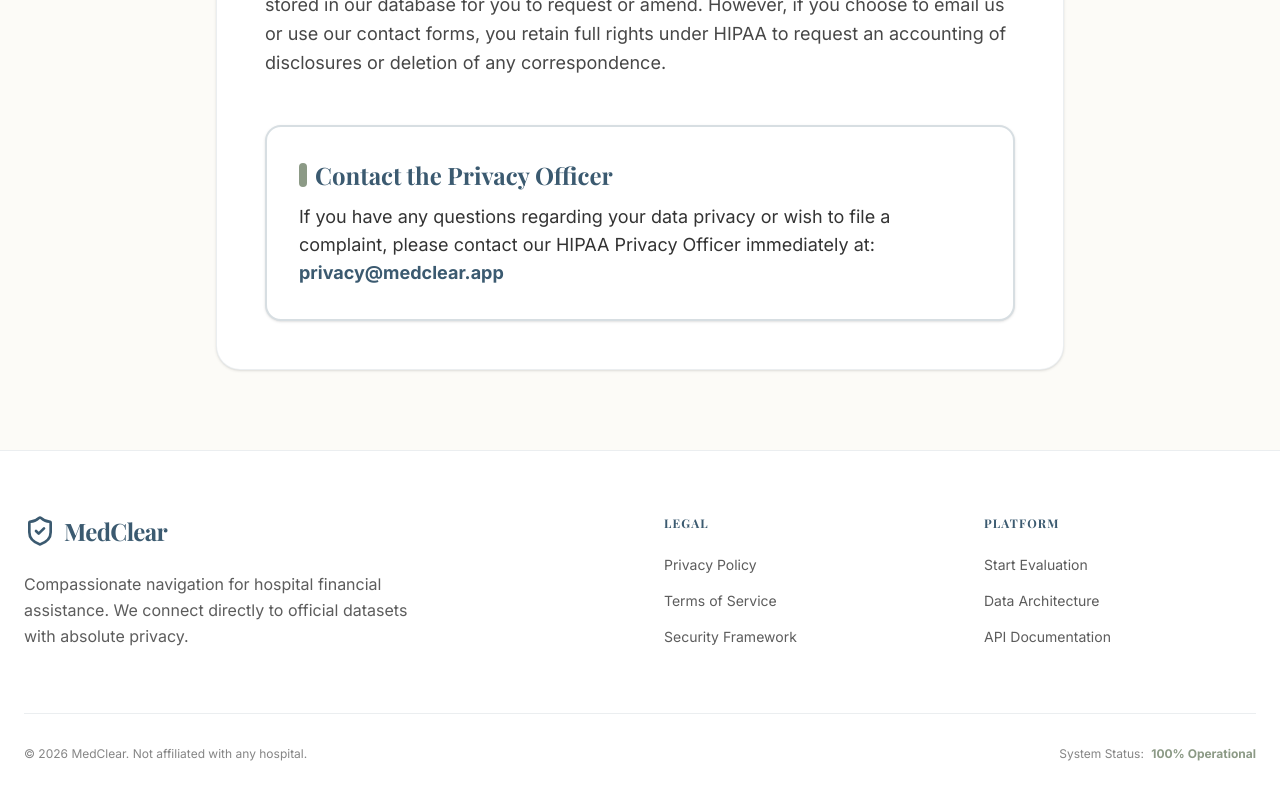
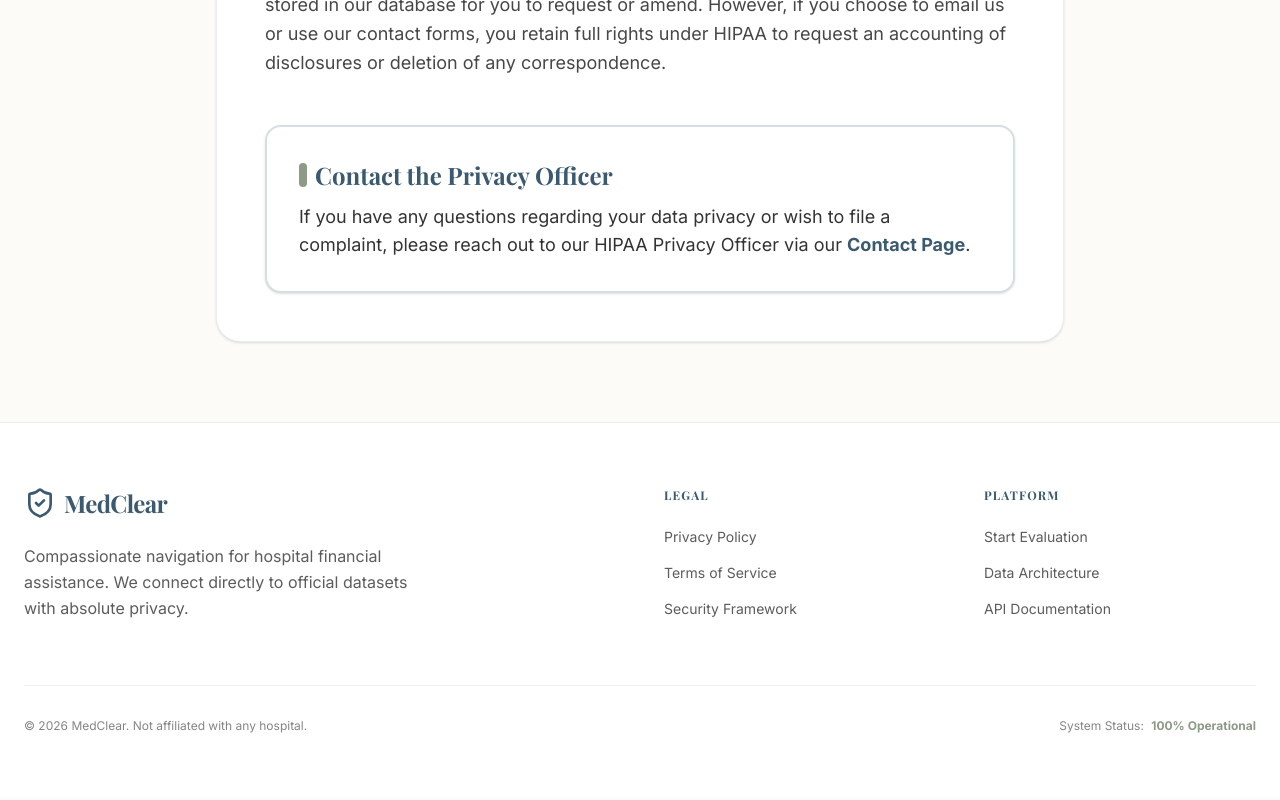
Before and after one commit to asadalilodhi/medclear, a React (Vite) app in the folder frontend/: page /privacy in a window 1280 px wide. Shown: the part 1798-2598 px from the top of the page. Built offline with nearby package versions, Linux system fonts and the light colour scheme; a web font is replaced by a local one.

Commit message:
fix: route Privacy Officer contact to the actual functional Contact Page

```diff
--- a/frontend/src/pages/PrivacyPolicyPage.tsx
+++ b/frontend/src/pages/PrivacyPolicyPage.tsx
@@ -1,4 +1,4 @@
-
+import { Link } from 'react-router-dom';
 
 const PrivacyPolicyPage = () => {
   return (
@@ -61,7 +61,7 @@ const PrivacyPolicyPage = () => {
             Contact the Privacy Officer
           </h2>
           <p className="text-lg text-brand-text">
-            If you have any questions regarding your data privacy or wish to file a complaint, please contact our HIPAA Privacy Officer immediately at: <strong className="text-brand-primary">privacy@medclear.app</strong>
+            If you have any questions regarding your data privacy or wish to file a complaint, please reach out to our HIPAA Privacy Officer via our <Link to="/contact" className="text-brand-primary font-bold hover:underline">Contact Page</Link>.
           </p>
         </section>
       </div>
```
